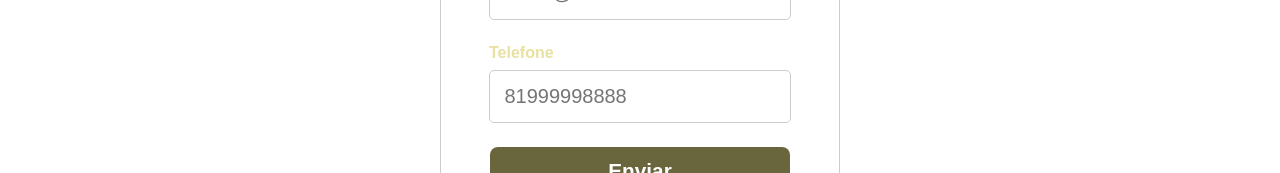
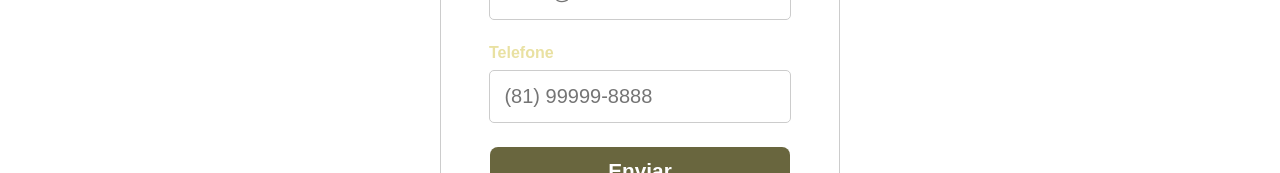
Before and after one commit to Klaudio0707/Gerenciador-Leads, a Next.js app: page /cadastro in a window 1280 px wide. Shown: the part 397-570 px from the top of the page. Built offline with nearby package versions, Linux system fonts and the light colour scheme.

Commit message:
feat(leads): finaliza dashboard de gerenciamento com filtros e edição

```diff
--- a/src/components/LeadForm/LeadForm.tsx
+++ b/src/components/LeadForm/LeadForm.tsx
@@ -1,5 +1,6 @@
 "use client";
-import { type FormEvent, useState } from 'react';
+
+import { ChangeEvent, type FormEvent, useState } from 'react';
 import styles from './LeadForm.module.css';
 
 export function LeadForm() {
@@ -8,6 +9,18 @@ export function LeadForm() {
     const [telefone, setTelefone] = useState('');
     const [isLoading, setIsLoading] = useState(false);
     const [message, setMessage] = useState('');
+
+    const handlePhoneChange = (e: ChangeEvent<HTMLInputElement>) => {
+        let value = e.target.value.replace(/\D/g, '');
+        value = value.substring(0, 11);
+        if (value.length > 2) {
+          value = `(${value.substring(0, 2)}) ${value.substring(2)}`;
+        }
+        if (value.length > 9) {
+          value = `${value.substring(0, 10)}-${value.substring(10)}`;
+        }
+        setTelefone(value);
+      };
 
     const handleSubmit = async (e: FormEvent<HTMLFormElement>) => {
         e.preventDefault();
@@ -31,7 +44,7 @@ export function LeadForm() {
 
                 setTimeout(() => {
                     window.open(whatsappUrl, '_blank');
-                }, 2000); // pausa para leitura de mensagem
+                }, 2000);
 
             } else {
                 const errorData = await response.json();
@@ -58,7 +71,7 @@ export function LeadForm() {
                 </div>
                 <div className={styles.formGroup}>
                     <label htmlFor="telefone">Telefone</label>
-                    <input id="telefone" type="tel" value={telefone} placeholder="81999998888" onChange={(e) => setTelefone(e.target.value)} required />
+                    <input id="telefone" type="tel" value={telefone} placeholder="(81) 99999-8888" onChange={handlePhoneChange}  maxLength={15} required />
                 </div>
                 <button type="submit" disabled={isLoading} className={styles.submitButton}>
                     {isLoading ? 'Enviando...' : 'Enviar'}
```
